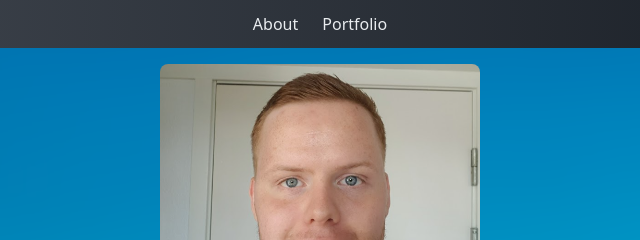
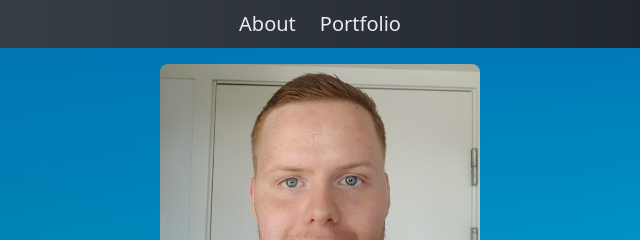
Before and after one commit to MarcelKristensen/tailwind_portfolio, a website: page index.html in a window 1280 px wide. Shown: the top 240 px of the page, 320-960 px from the left. Drawn offline with Linux system fonts and the light colour scheme.

Commit message:
Navbar text size fixed

```diff
--- a/index.html
+++ b/index.html
@@ -12,7 +12,7 @@
     <!-- navbar -->
     <nav class="h-12 relative px-4 py-4 flex justify-between items-center bg-gradient-to-r bg-gradient-to-r from-secondary to-primary sticky top-0">
         <div>
-            <ul class="text-grayTitle hidden absolute top-1/2 left-1/2 transform -translate-y-1/2 -translate-x-1/2 lg:flex lg:mx-auto lg:flex lg:items-center lg:w-auto lg:space-x-6">
+            <ul class="text-xl text-grayTitle absolute left-1/2 transform -translate-y-1/2 -translate-x-1/2 lg:flex lg:mx-auto lg:flex lg:items-center lg:w-auto lg:space-x-6">
                 <li>
                     <a class="text-center" href="#">About</a>
                 </li>
```
